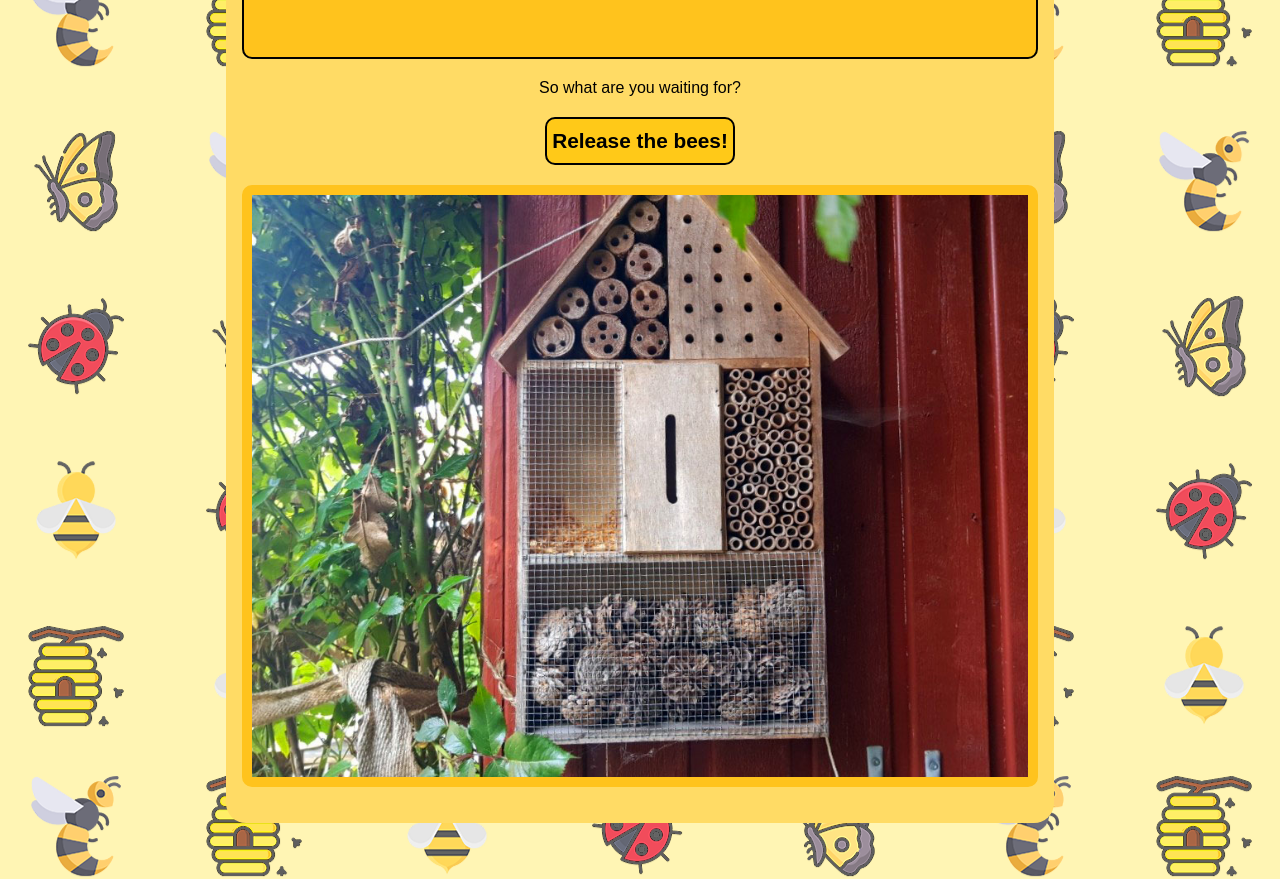
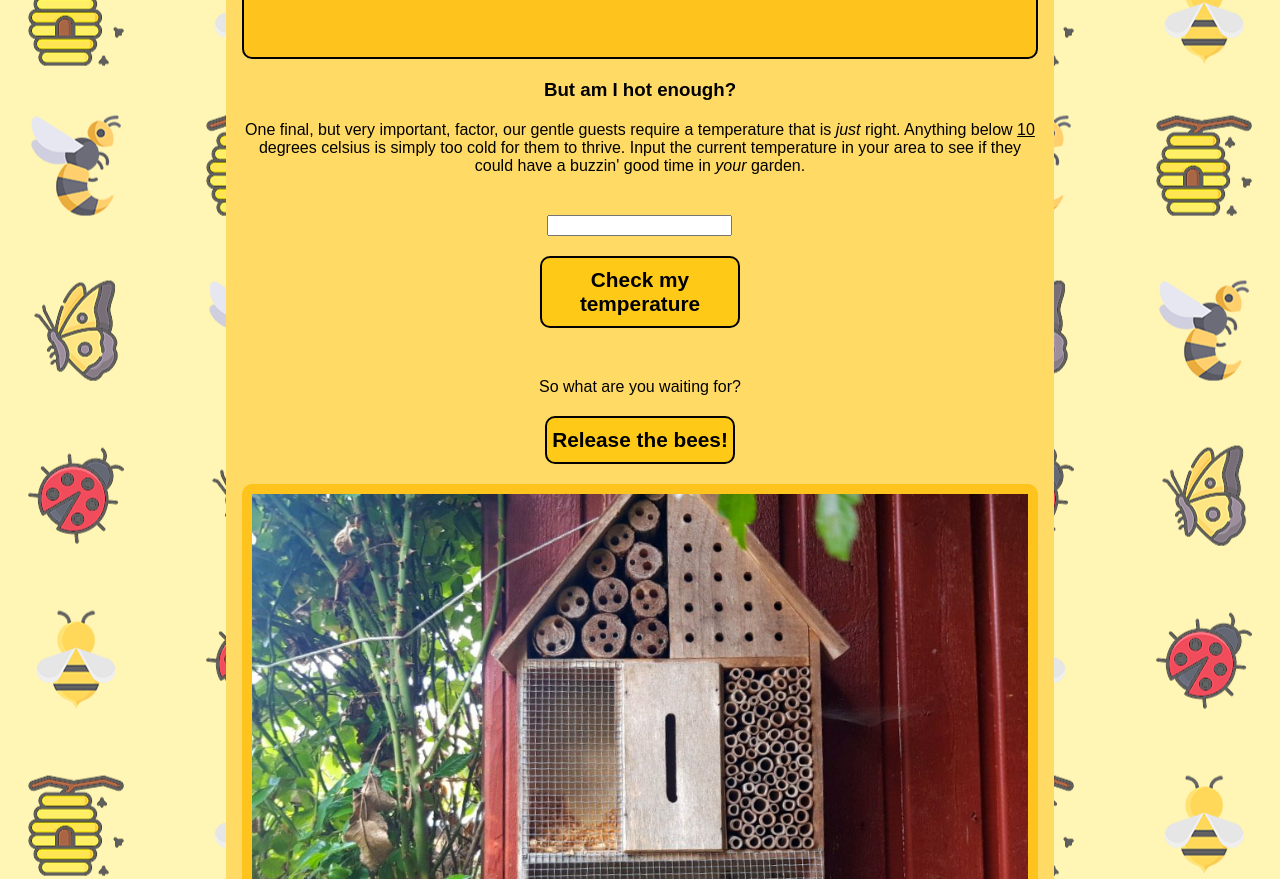
Before and after one commit to NoroffFEU/programming-foundations-ca-mar-ols, a plain HTML site: page index.html in a window 1280 px wide. Shown: the part 1827-2706 px from the top of the page. Drawn offline with Linux system fonts and the light colour scheme; a web font is replaced by a local one.

Commit message:
Added more content, styling and js

```diff
--- a/css/style.css
+++ b/css/style.css
@@ -78,6 +78,11 @@ span {
   font-weight: 800;
 }
 
+.italic {
+  font-style: italic;
+  text-decoration: none;
+}
+
 .intro {
   max-width: 400px;
 }
@@ -91,6 +96,15 @@ span {
   border: 1px solid;
   border-radius: 10px;
   padding: 10px;
+}
+
+.tempBtn {
+  display: block;
+  margin: 0 auto;
+}
+
+.checkTemp {
+  margin-bottom: 50px;
 }
 
 .insect-hotel_container {
--- a/index.html
+++ b/index.html
@@ -110,7 +110,22 @@
           </div>
         </div>
       </section>
-      <section class="checkTemp"></section>
+      <section class="checkTemp">
+        <h3>But am I hot enough?</h3>
+        <p>
+          One final, but very important, factor, our gentle guests require a
+          temperature that is <span class="italic">just</span> right. Anything
+          below <span class="temp"></span> degrees celsius is simply too cold
+          for them to thrive. Input the current temperature in your area to see
+          if they could have a buzzin' good time in
+          <span class="italic">your</span> garden.
+        </p>
+        <input type="number" id="userTemp" value="" />
+        <button onclick="checkMyTemp()" class="tempBtn">
+          Check my temperature
+        </button>
+        <p id="tempResult"></p>
+      </section>
       <section>
         <p>So what are you waiting for?</p>
         <div class="btnContainer">
--- a/js/insecthotel.js
+++ b/js/insecthotel.js
@@ -188,6 +188,23 @@ if (insectHotel.typesOfInsects[4].inRiskOfExtinction === true) {
 var usefulLadybug = document.querySelector(".useful5");
 usefulLadybug.innerHTML += insectHotel.typesOfInsects[4].usefulFor;
 
+// Temperature check
+
+var insertTemp = document.querySelector(".temp");
+insertTemp.innerHTML += insectHotel.minCelsiusForInsectsToThrive;
+
+function checkMyTemp() {
+  var tempInput = document.getElementById("userTemp").value;
+  // var temp = 10;
+  if (tempInput >= insectHotel.minCelsiusForInsectsToThrive) {
+    document.getElementById("tempResult").innerHTML =
+      "Congrats, your milkshake brought all the bees to the yard!";
+  } else {
+    document.getElementById("tempResult").innerHTML =
+      "Where are the bees? Not in this bonnet!";
+  }
+}
+
 // Bees flying in from left with sound
 
 var buzz = new Audio();
```
